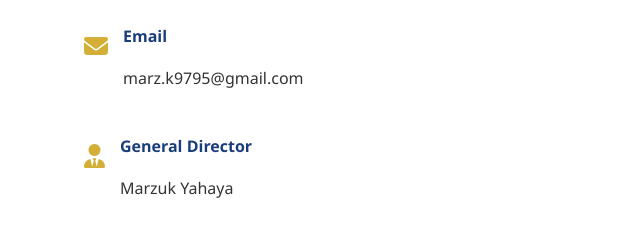
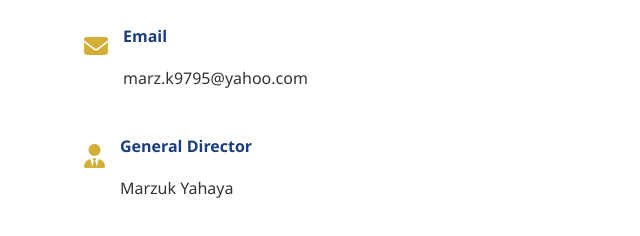
Before and after one commit to darkmatter684/Manmarz-website, a plain HTML site: page index.html in a window 1280 px wide. Shown: the part 2842-3078 px from the top of the page, 0-640 px from the left. Drawn offline with Linux system fonts and the light colour scheme.

Commit message:
Update index.html just changed the gmail to @yahoo mail

```diff
--- a/index.html
+++ b/index.html
@@ -761,7 +761,7 @@
                         </div>
                         <div>
                             <h4>Email</h4>
-                            <p>marz.k9795@gmail.com</p>
+                            <p>marz.k9795@yahoo.com</p>
                         </div>
                     </div>
                     <div class="info-item">
```
